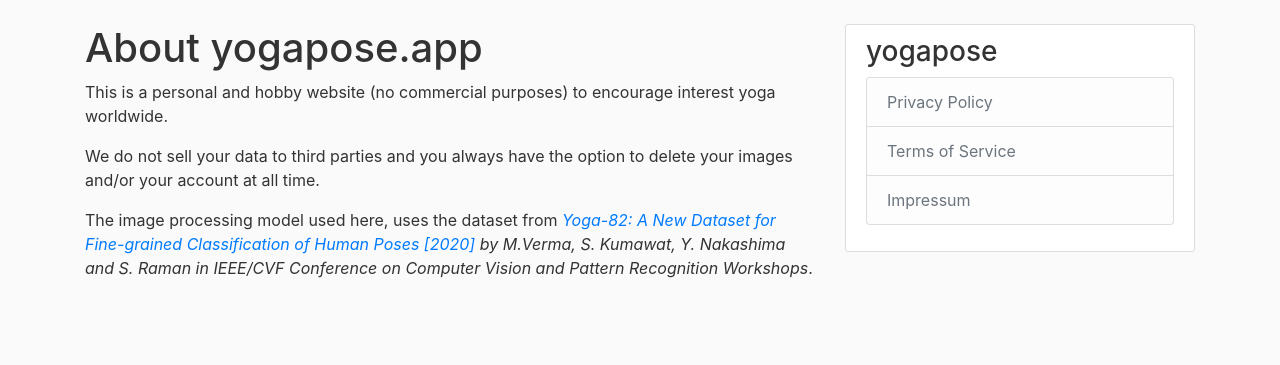
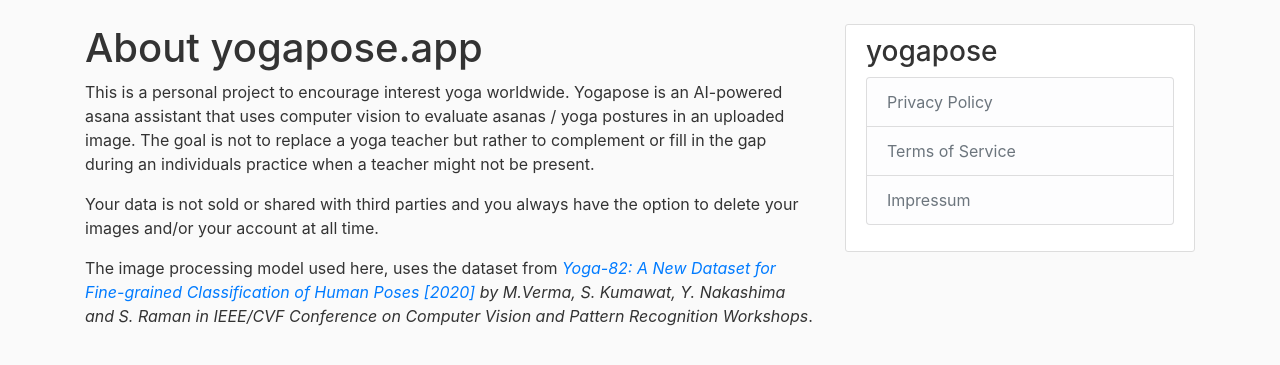
Before and after one commit to gautam-e/YogaPose, a Flask app: page /about in a window 1280 px wide. Shown: the part 56-421 px from the top of the page. Run offline with Flask 2, Linux system fonts and the light colour scheme; parts of the project's set-up code (start-up, migrations or seed data) failed here and were passed over; some libraries are stand-ins or nearby versions.

Commit message:
about.html

```diff
--- a/yogapose/templates/about.html
+++ b/yogapose/templates/about.html
@@ -1,9 +1,18 @@
 {% extends "layout.html" %}
 {% block content %}
     <h1>About yogapose.app</h1>
-    <p>This is a personal and hobby website (no commercial purposes) to encourage interest yoga worldwide. </p>
+    <p>This is a personal project to encourage interest yoga
+        worldwide. Yogapose is an AI-powered asana assistant that uses computer
+        vision to evaluate asanas / yoga postures in an uploaded
+        image. The goal is not to replace a yoga teacher but
+        rather to complement or fill in the gap
+        during an individuals practice when a teacher
+        might not be present.
+    </p>
 
-    <p>We do not sell your data to third parties and you always have the option to delete your images and/or your account at all time.</p>
+    <p>Your data is not sold or shared with third parties and you
+        always have the option to delete your images and/or your
+        account at all time.</p>
 
     <p>The image processing model used here, uses the dataset from
     <cite><a href="https://sites.google.com/view/yoga-82/home">Yoga-82: A New Dataset for Fine-grained Classification of Human Poses [2020] </a>
```
